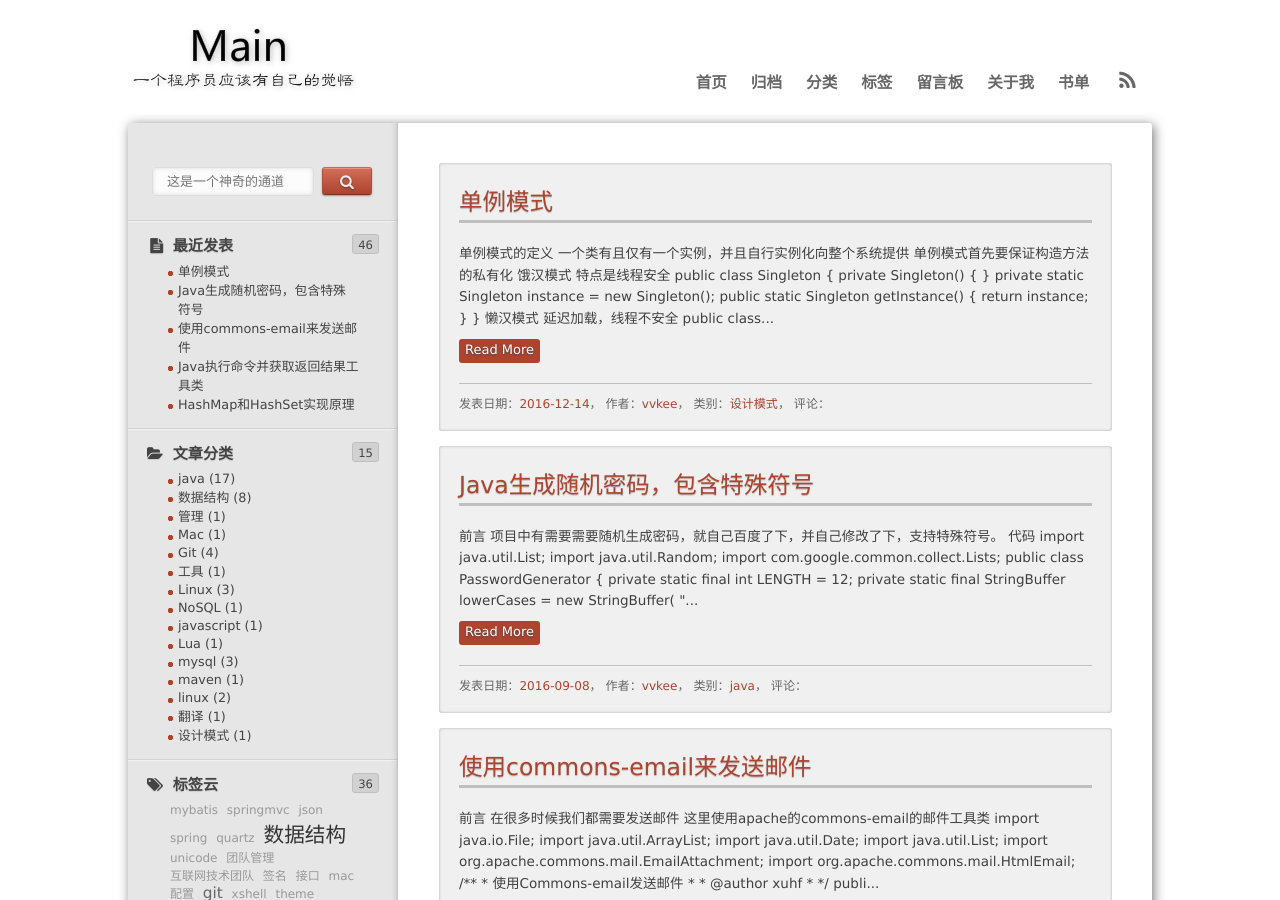
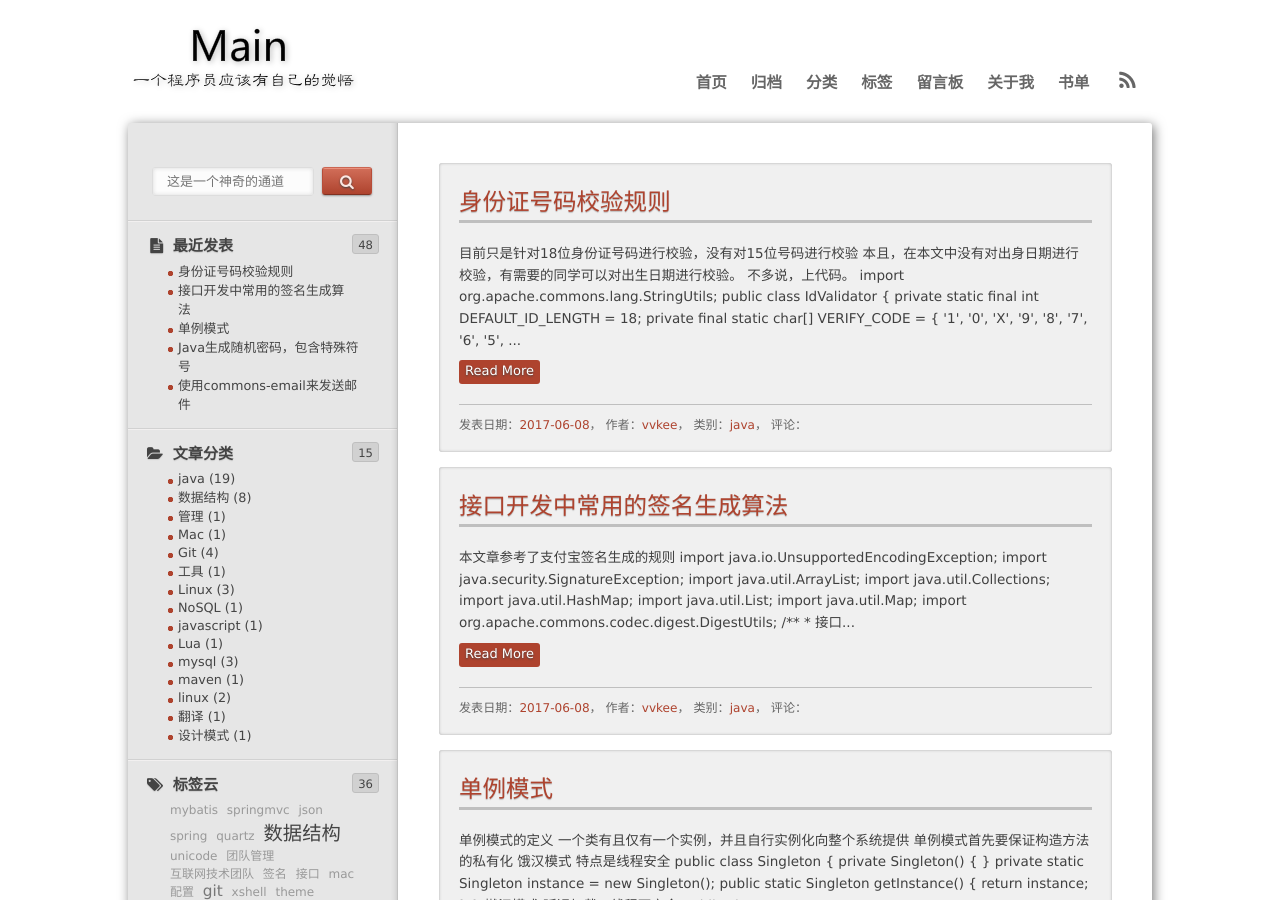
Before and after one commit to xuhf/xuhf.github.com, a Jekyll site: the page built from index.html, in a window 1280 px wide and 900 px high. Built offline with Jekyll 4.4.1, drawn with Linux system fonts in a browser that asks for light colours; nearby versions of some CDN libraries; library files that are not in the unit come from our copies; the list of posts is cut into pages by our own code; comment, search, counter and statistics services are not loaded; some of the changed text lies outside the part shown.

Commit message:
add post

````diff
--- /dev/null
+++ b/_posts/2017-06-08-java-api-sign.md
@@ -0,0 +1,136 @@
+---
+layout : post
+title : "接口开发中常用的签名生成算法"
+category : "java"
+tags : [java]
+---
+
+**本文章参考了支付宝签名生成的规则**
+
+```java
+
+import java.io.UnsupportedEncodingException;
+import java.security.SignatureException;
+import java.util.ArrayList;
+import java.util.Collections;
+import java.util.HashMap;
+import java.util.List;
+import java.util.Map;
+
+import org.apache.commons.codec.digest.DigestUtils;
+
+/**
+ * 接口参数传递过程中的签名生成算法
+ *
+ */
+public class Sign {
+
+    private static final String CHARSET = "UTF-8";
+
+    public static String sign(String key, Map<String, String> parameters) {
+        Map<String, String> filterParameters = filterParameters(parameters);
+        String link = linkParameters(filterParameters);
+        String mysign = MD5.sign(link, key, CHARSET);
+        return mysign;
+    }
+
+    /**
+     * sign不参与生成签名
+     *
+     * @param parameters
+     * @return
+     */
+    private static Map<String, String> filterParameters(Map<String, String> parameters) {
+        Map<String, String> result = new HashMap<String, String>();
+        if (parameters == null || parameters.size() <= 0) {
+            return result;
+        }
+
+        for (String key : parameters.keySet()) {
+            String value = parameters.get(key);
+            if (value == null || value.equals("") || key.equalsIgnoreCase("sign")) {
+                continue;
+            }
+            result.put(key, value);
+        }
+
+        return result;
+    }
+
+    private static String linkParameters(Map<String, String> parameters) {
+        List<String> keys = new ArrayList<String>(parameters.keySet());
+        Collections.sort(keys);
+        String prestr = "";
+        for (int i = 0; i < keys.size(); i++) {
+            String key = keys.get(i);
+            String value = parameters.get(key);
+            if (i == keys.size() - 1) {
+                prestr = prestr + key + "=" + value;
+            } else {
+                prestr = prestr + key + "=" + value + "&";
+            }
+        }
+        return prestr;
+    }
+
+    public static class MD5 {
+
+        /**
+         * 签名字符串
+         *
+         * @param text
+         *            需要签名的字符串
+         * @param key
+         *            密钥
+         * @param input_charset
+         *            编码格式
+         * @return 签名结果
+         */
+        public static String sign(String text, String key, String charset) {
+            text = text + key;
+            return DigestUtils.md5Hex(getContentBytes(text, charset));
+        }
+
+        /**
+         * 签名字符串
+         *
+         * @param text
+         *            需要签名的字符串
+         * @param sign
+         *            签名结果
+         * @param key
+         *            密钥
+         * @param input_charset
+         *            编码格式
+         * @return 签名结果
+         */
+        public static boolean verify(String text, String sign, String key, String charset) {
+            text = text + key;
+            String mysign = DigestUtils.md5Hex(getContentBytes(text, charset));
+            if (mysign.equals(sign)) {
+                return true;
+            } else {
+                return false;
+            }
+        }
+
+        /**
+         * @param content
+         * @param charset
+         * @return
+         * @throws SignatureException
+         * @throws UnsupportedEncodingException
+         */
+        private static byte[] getContentBytes(String content, String charset) {
+            if (charset == null || "".equals(charset)) {
+                return content.getBytes();
+            }
+            try {
+                return content.getBytes(charset);
+            } catch (UnsupportedEncodingException e) {
+                throw new RuntimeException("MD5签名过程中出现错误,指定的编码集不对,您目前指定的编码集是:" + charset);
+            }
+        }
+    }
+}
+```
--- /dev/null
+++ b/_posts/2017-06-08-java-id-validator.md
@@ -0,0 +1,62 @@
+---
+layout : post
+title : "身份证号码校验规则"
+category : "java"
+tags : [java]
+---
+
+目前只是针对18位身份证号码进行校验，没有对15位号码进行校验
+
+本且，在本文中没有对出身日期进行校验，有需要的同学可以对出生日期进行校验。
+
+不多说，上代码。
+
+```java
+import org.apache.commons.lang.StringUtils;
+
+public class IdValidator {
+
+    private static final int DEFAULT_ID_LENGTH = 18;
+
+    private final static char[] VERIFY_CODE = { '1', '0', 'X', '9', '8', '7', '6', '5', '4', '3', '2' }; // 18位身份证中最后一位校验码
+
+    private final static int[] VERIFY_CODE_WEIGHT = { 7, 9, 10, 5, 8, 4, 2, 1, 6, 3, 7, 9, 10, 5, 8, 4, 2 };// 18位身份证中，各个数字的生成校验码时的权值
+
+    public static boolean isId(String id) {
+        if (StringUtils.isBlank(id)) {
+            return false;
+        }
+        // 验证长度
+        if (id.length() != 18) {
+            return false;
+        }
+        // 验证是是否为数字
+        if (!isNumber(id)) {
+            return false;
+        }
+        // 验证校验码是否正确
+        if (calculateVerifyCode(id) != id.charAt(DEFAULT_ID_LENGTH - 1)) {
+            return false;
+        }
+        return true;
+    }
+
+    private static boolean isNumber(String id) {
+        boolean result = true;
+        for (int i = 0; i < DEFAULT_ID_LENGTH - 1; i++) {
+            char ch = id.charAt(i);
+            result = result && ch >= '0' && ch <= '9';
+        }
+        return result;
+    }
+
+    private static char calculateVerifyCode(String id) {
+        int sum = 0;
+        for (int i = 0; i < DEFAULT_ID_LENGTH - 1; i++) {
+            char ch = id.charAt(i);
+            sum += ((int) (ch - '0')) * VERIFY_CODE_WEIGHT[i];
+        }
+        return VERIFY_CODE[sum % 11];
+    }
+}
+```
````
Also changed, not shown: _posts/2016-12-15-java-pattern-builder.md (+2 -0 lines), _posts/2016-12-16-java-pattern-prototype.mdown (+8 -0 lines), _posts/2017-01-10-hbase-shell.md (added, +15 -0 lines).
